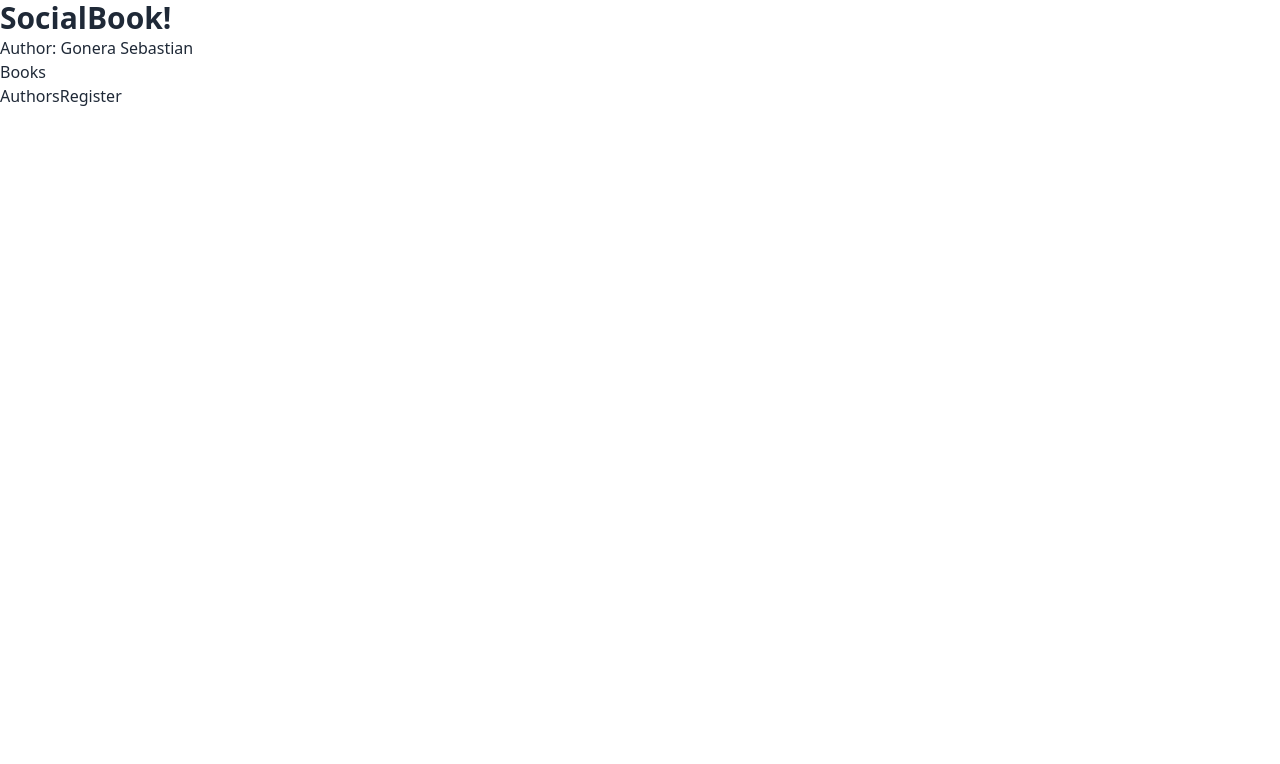
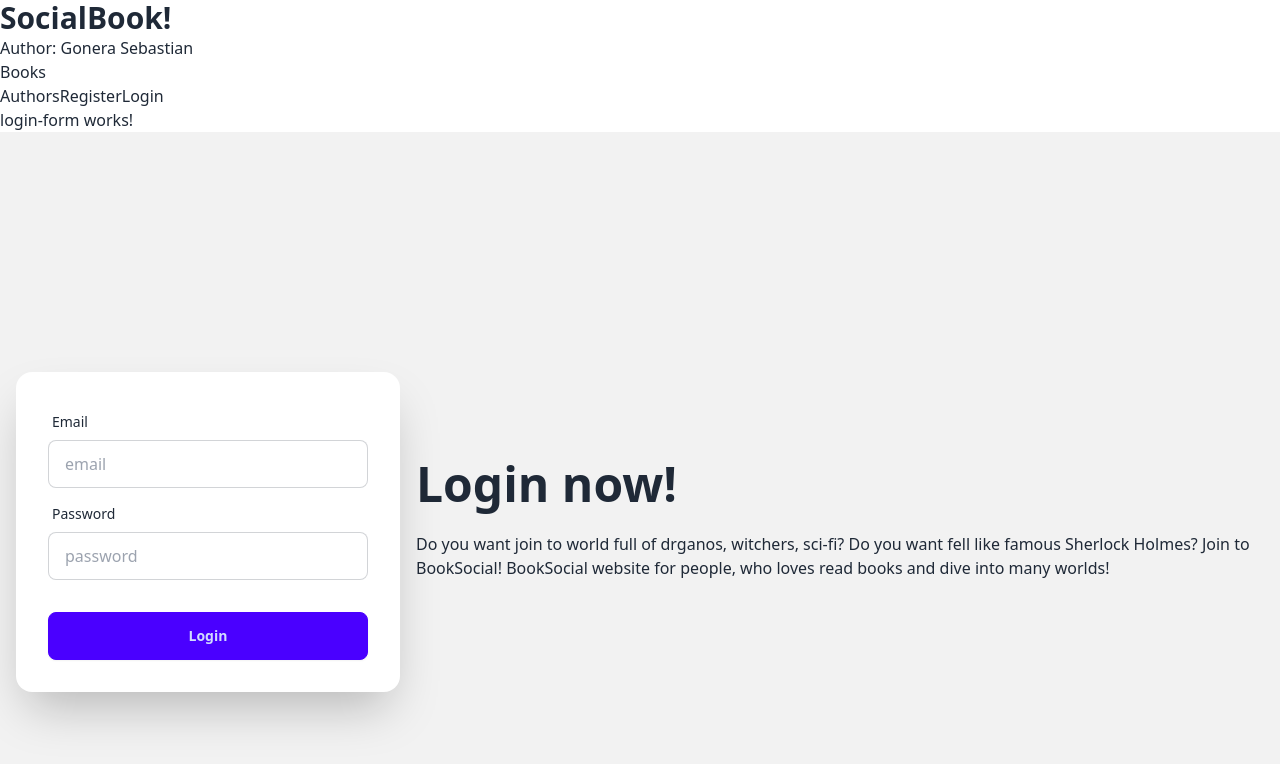
Before and after one commit to SebastianGonera/angular_projekt, an Angular app: page /signin in a window 1280 px wide. Before the commit this address led to /. Shown: the top 764 px of the page. Built offline with nearby package versions, Linux system fonts and the light colour scheme.

Commit message:
added login

```diff
--- a/src/app/app.component.html
+++ b/src/app/app.component.html
@@ -5,6 +5,7 @@
 <nav>
   <a routerLink="/books">Books</a><br/>
   <a routerLink="/authors">Authors</a>
-  <a routerLink="/register">Register</a>
+  <a routerLink="/signup">Register</a>
+  <a routerLink="/signin">Login</a>
 </nav>
 <router-outlet></router-outlet>
--- a/src/app/app.routes.ts
+++ b/src/app/app.routes.ts
@@ -4,10 +4,13 @@ import { BooksDetailsComponent } from "./books-details/books-details.component";
 import { AuthorsAllComponent } from "./authors-all/authors-all.component";
 import { AuthorsDetailsComponent } from "./authors-details/authors-details.component";
 import { RegisterFormComponent } from "./register-form/register-form.component";
+import { LoginFormComponent } from "./login-form/login-form.component";
+
 export const routes: Routes = [
     {path: 'books', component: BooksAllComponent},
     {path:'book/:id', component: BooksDetailsComponent},
     {path: 'authors', component:AuthorsAllComponent},
     {path: 'author/:id', component:AuthorsDetailsComponent},
-    {path: 'register', component:RegisterFormComponent}
+    {path: 'signup', component:RegisterFormComponent},
+    {path:'signin', component: LoginFormComponent}
   ];
--- a/src/app/authors-all/authors-all.component.html
+++ b/src/app/authors-all/authors-all.component.html
@@ -1,16 +1,22 @@
-<table>
+<div class="overflow-x-auto">
+    <table class="table table-zebra">
+        <thead>
             <tr>
                 <th>First & Last Name</th>
                 <th>E-mail</th>
                 <th>Address</th>
-        <th>   </th>
+                <th> </th>
             </tr>
+        </thead>
+        <tbody>
             @for (item of authors; track item._id) {
             <tr>
                 <td>{{item.fullName}}</td>
                 <td>{{item.email}}</td>
                 <td>{{item.address}}</td>
-            <td><button><a routerLink="/author/{{item._id}}">View Details</a></button>
+                <td><button class="btn btn-primary"><a routerLink="/author/{{item._id}}">View Details</a></button>
             </tr>
             }
+        </tbody>
     </table>
+</div>
--- a/src/app/authors-details/authors-details.component.html
+++ b/src/app/authors-details/authors-details.component.html
@@ -1,6 +1,12 @@
-<h1>{{author.fullName}}</h1>
-<p>{{author.age}}</p>
-<p>{{author.email}}</p>
-<p>{{author.address}}</p>
-<p>{{author.about}}</p>
-<button><a routerLink="/authors">Back to authors</a></button>
+<div class="card w-96 bg-base-100 shadow-xl">
+    <div class="card-body">
+        <h2 class="card-title">{{author.fullName}}</h2>
+        <p>{{author.about}}</p>
+        <p class="font-semibold">Age: {{author.age}}</p>
+        <p class="font-semibold">E-mail: {{author.email}}</p>
+        <p class="font-semibold">Address: {{author.address}}</p>
+        <div class="card-actions justify-end">
+            <button class="btn btn-active"><a routerLink="/authors">Back to authors</a></button>
+        </div>
+    </div>
+</div>
--- a/src/app/books-all/books-all.component.html
+++ b/src/app/books-all/books-all.component.html
@@ -1,8 +1,8 @@
 @if (errorMessage != "") {
-    <p>{{errorMessage}}</p>
-  }
-<div className="overflow-x-auto">
-  <table className="table table-zebra">
+<p>{{errorMessage}}</p>
+}
+<div class="overflow-x-auto">
+  <table class="table table-zebra">
     <thead>
       <tr>
         <th>Title</th>
@@ -10,12 +10,12 @@
         <th>Pages</th>
         <th>Categories</th>
         <th>Published</th>
-        <th>     </th>
+        <th> </th>
       </tr>
     </thead>
     <tbody>
       @for (item of books; track item._id) {
-        <tr>
+      <tr>
         <td>{{item.title}}</td>
         <td>{{item.isbn}}</td>
         <td>{{item.pages}}</td>
--- a/src/app/books-details/books-details.component.html
+++ b/src/app/books-details/books-details.component.html
@@ -1,8 +1,14 @@
-<h1>{{book.title}}</h1>
-<p>{{book.isbn}}</p>
-<p>{{book.description}}</p>
-<p>{{book.pages}}</p>
-<p>{{book.description}}</p>
-<p>{{book.categories}}</p>
-<p>{{book.published}}</p>
-<button><a routerLink="/books">Back to books</a></button>
+<div class="card w-96 bg-base-100 shadow-xl">
+    <figure><img src="" /></figure>
+    <div class="card-body">
+        <h2 class="card-title">{{book.title}}</h2>
+        <p>{{book.description}}</p>
+        <p class="font-semibold">ISBN: {{book.isbn}}</p>
+        <p class="font-semibold">Number of pages: {{book.pages}}</p>
+        <p class="font-semibold">Category: {{book.categories}}</p>
+        <p class="font-semibold">Published: {{book.published}}</p>
+        <div class="card-actions justify-end">
+            <button class="btn btn-active"><a routerLink="/books">Back to books</a></button>
+        </div>
+    </div>
+</div>
--- a/src/app/login-form/login-form.component.html
+++ b/src/app/login-form/login-form.component.html
@@ -1 +1,30 @@
 <p>login-form works!</p>
+<div class="hero min-h-screen bg-base-200">
+  <div class="hero-content flex-col lg:flex-row-reverse">
+    <div class="text-center lg:text-left">
+      <h1 class="text-5xl font-bold">Login now!</h1>
+      <p class="py-6">Do you want join to world full of drganos, witchers, sci-fi? Do you want fell like famous Sherlock
+        Holmes? Join to BookSocial! BookSocial website for people, who loves read books and dive into many worlds!</p>
+    </div>
+    <div class="card shrink-0 w-full max-w-sm shadow-2xl bg-base-100">
+      <form class="card-body" [formGroup]="loginForm" (ngSubmit)="onSubmit()">
+        <div class="form-control">
+          <label class="label">
+            <span class="label-text">Email</span>
+          </label>
+          <input type="email" placeholder="email" formControlName="email" class="input input-bordered" required />
+        </div>
+        <div class="form-control">
+          <label class="label">
+            <span class="label-text">Password</span>
+          </label>
+          <input type="password" placeholder="password" formControlName="password" class="input input-bordered"
+            required />
+        </div>
+        <div class="form-control mt-6">
+          <button type="submit" class="btn btn-primary">Login</button>
+        </div>
+      </form>
+    </div>
+  </div>
+</div>
--- a/src/app/login-form/login-form.component.ts
+++ b/src/app/login-form/login-form.component.ts
@@ -1,12 +1,42 @@
 import { Component } from '@angular/core';
+import { FormControl, FormGroup, ReactiveFormsModule } from '@angular/forms';
+import { UsersService } from "../service/users.service";
+
+interface User{
+  _id: string,
+  username: string,
+  email: string,
+  password: string,
+  isAdmin: boolean,
+}
 
 @Component({
   selector: 'app-login-form',
   standalone: true,
-  imports: [],
+  imports: [ReactiveFormsModule],
   templateUrl: './login-form.component.html',
   styleUrl: './login-form.component.css'
 })
 export class LoginFormComponent {
+  loginForm: FormGroup = new FormGroup({
+    email: new FormControl(''),
+    password: new FormControl(''),
+  });
 
+  submitted:boolean = false;
+  constructor(private users_service: UsersService){}
+  onSubmit(){
+    console.log(this.loginForm.value);
+    this.users_service.loginUser(this.loginForm.value)
+    .subscribe(data=>{
+      console.log(Object.values(data));
+      let obj = Object.values(data);
+      let test : User = obj[1] as User;
+      //console.log(test._id);
+      localStorage.setItem("user_id", test._id);
+      localStorage.setItem("token", JSON.stringify(obj[0]));
+      this.users_service.showFavoriteAuthors();
+    });
+
+  }
 }
--- a/src/app/register-form/register-form.component.html
+++ b/src/app/register-form/register-form.component.html
@@ -1,5 +1,10 @@
-<p>register-form works!</p>
-<form [formGroup]="registerForm" (ngSubmit)="onSubmit()">
+<div class="hero min-h-screen bg-base-200">
+  <div class="hero-content flex-col lg:flex-row-reverse">
+    <div class="text-center lg:text-left">
+      <h1 class="text-5xl font-bold">Create account now!</h1>
+    </div>
+    <div class="card shrink-0 w-full max-w-sm shadow-2xl bg-base-100">
+      <form class="card-body" [formGroup]="registerForm" (ngSubmit)="onSubmit()">
         <label class="input input-bordered flex items-center gap-2">
           <svg xmlns="http://www.w3.org/2000/svg" viewBox="0 0 16 16" fill="currentColor" class="w-4 h-4 opacity-70">
             <path
@@ -24,12 +29,12 @@
               d="M14 6a4 4 0 0 1-4.899 3.899l-1.955 1.955a.5.5 0 0 1-.353.146H5v1.5a.5.5 0 0 1-.5.5h-2a.5.5 0 0 1-.5-.5v-2.293a.5.5 0 0 1 .146-.353l3.955-3.955A4 4 0 1 1 14 6Zm-4-2a.75.75 0 0 0 0 1.5.5.5 0 0 1 .5.5.75.75 0 0 0 1.5 0 2 2 0 0 0-2-2Z"
               clip-rule="evenodd" />
           </svg>
-    <input type="password" class="grow" value="password" formControlName="password" />
+          <input type="password" class="grow" value="password" placeholder="Password" formControlName="password" />
 
         </label>
 
         <button type="submit" class="btn btn-primary">Register</button>
       </form>
-@if (created) {
-  <h1>User created</h1>
-}
+    </div>
+  </div>
+</div>
--- a/src/app/service/users.service.ts
+++ b/src/app/service/users.service.ts
@@ -1,6 +1,7 @@
 import { HttpClient, HttpHeaders } from '@angular/common/http';
 import { Injectable } from '@angular/core';
 import { Observable } from 'rxjs';
+
 
 @Injectable({
   providedIn: 'root'
@@ -16,4 +17,21 @@ export class UsersService {
     };
     return this.http.post<any>(`${this.apiUrl}users/signup`, user, httpOptions);
   }
+  loginUser(user: any): Observable<any>{
+    const httpOptions = {
+      headers: new HttpHeaders({
+        'Content-Type':  'application/json',
+      })
+    };
+    return this.http.post<any>(`${this.apiUrl}users/signin`, user, httpOptions);
+  }
+  showFavoriteAuthors(){
+    console.log(localStorage.getItem("user_id"));
+    // const httpOptions ={
+    //   headers: new HttpHeaders({
+    //     'Authorization': `${localStorage.getItem("token")}`
+    //   })
+    // };
+    // return this.http.get<any>(`${this.apiUrl}users/favorite_authors/${localStorage.getItem("user_id")}`, httpOptions);
+  }
 }
```
Lines whose indentation alone changed are shown as unchanged.
